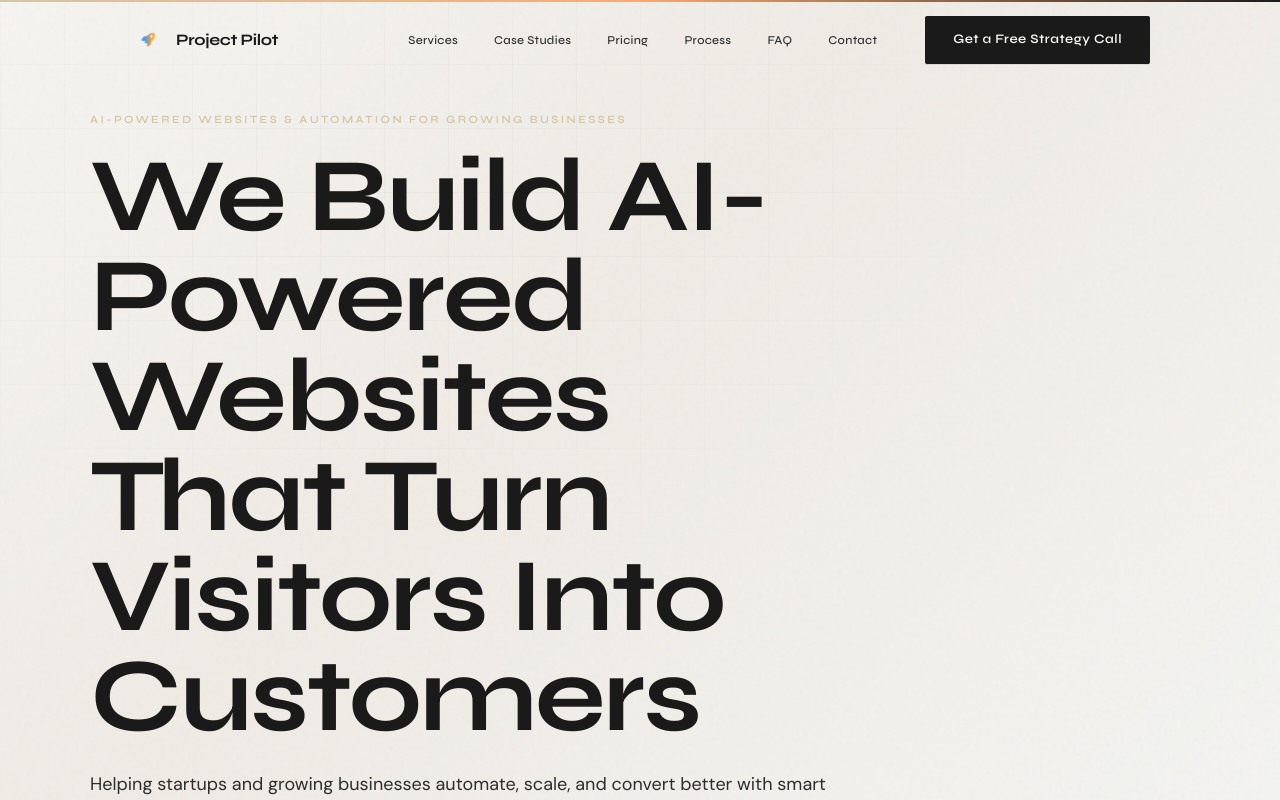
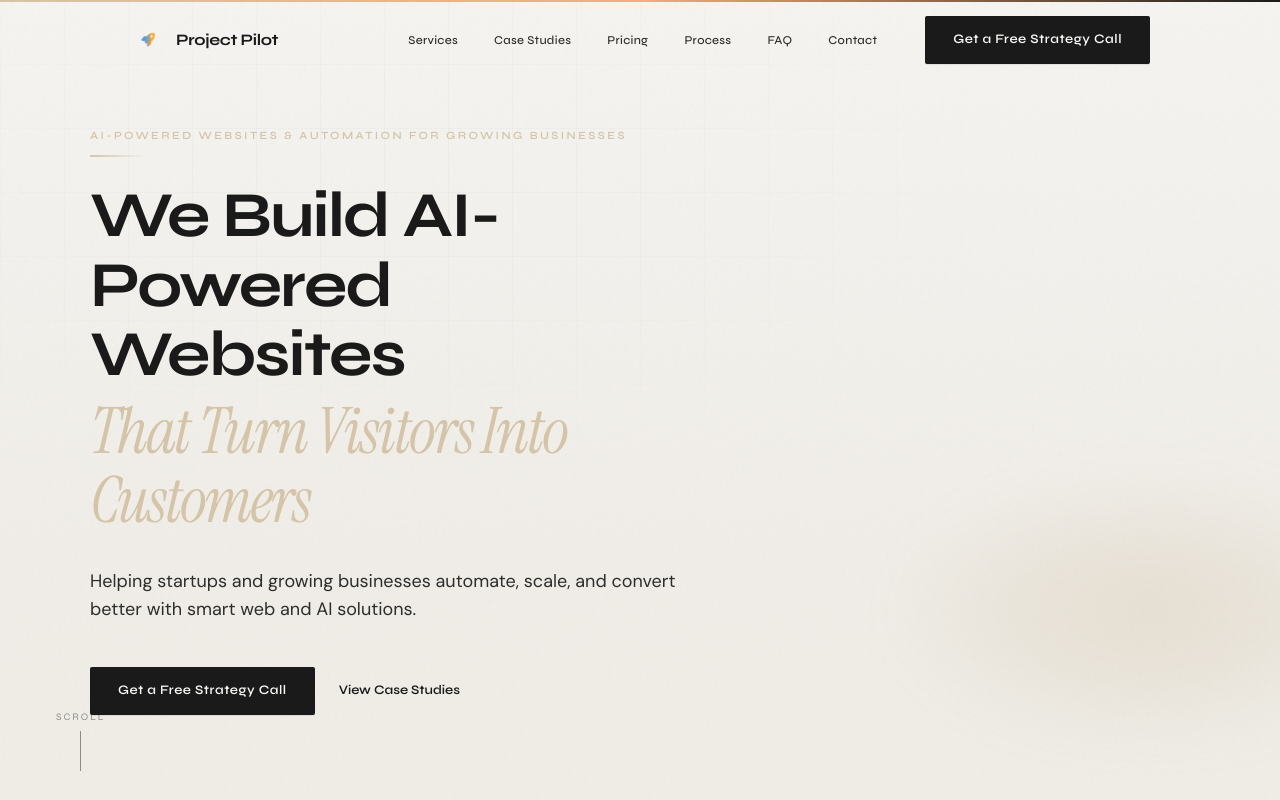
Before and after one commit to Skmairaj456/Project-pilot, a React (Vite) app: page / in a window 1280 px wide. Shown: the top 800 px of the page. Built offline with nearby package versions, Linux system fonts and the light colour scheme.

Commit message:
A descriptive commit message

```diff
--- a/src/components/Hero.jsx
+++ b/src/components/Hero.jsx
@@ -1,55 +1,65 @@
 import { motion } from 'framer-motion'
 
-/* Conversion-focused hero: AI-powered positioning, clear CTAs */
+/* Hero: strong hierarchy, warm depth, premium feel */
 const container = {
   hidden: { opacity: 0 },
   visible: {
     opacity: 1,
-    transition: { staggerChildren: 0.1, delayChildren: 0.05 },
+    transition: { staggerChildren: 0.12, delayChildren: 0.08 },
   },
 }
 const item = {
-  hidden: { opacity: 0, y: 20 },
-  visible: { opacity: 1, y: 0, transition: { duration: 0.6, ease: [0.22, 1, 0.36, 1] } },
+  hidden: { opacity: 0, y: 24 },
+  visible: { opacity: 1, y: 0, transition: { duration: 0.65, ease: [0.22, 1, 0.36, 1] } },
 }
 
 export default function Hero() {
   return (
     <section
-      className="relative min-h-[92vh] min-h-[92dvh] flex flex-col justify-center px-4 sm:px-6 md:px-12 lg:px-16 pt-24 sm:pt-28 pb-14 sm:pb-16 overflow-hidden bg-gradient-hero-tech"
+      className="relative min-h-[100vh] min-h-[100dvh] flex flex-col justify-center px-4 sm:px-6 md:px-12 lg:px-16 pt-28 sm:pt-32 pb-20 sm:pb-24 overflow-hidden bg-gradient-hero"
       aria-labelledby="hero-heading"
     >
+      {/* Background: grid + warm blob + grain for depth */}
       <div className="hero-grid" aria-hidden="true" />
+      <div className="hero-blob" aria-hidden="true" />
       <div className="hero-grain" aria-hidden="true" />
 
       <div className="relative z-10 max-w-content w-full mx-auto">
         <motion.div
-          className="max-w-3xl"
+          className="max-w-[38rem]"
           variants={container}
           initial="hidden"
           animate="visible"
         >
-          <motion.p variants={item} className="eyebrow mb-4 sm:mb-5">
-            AI-powered websites &amp; automation for growing businesses
-          </motion.p>
+          <motion.div variants={item} className="mb-5 sm:mb-6">
+            <p className="eyebrow">AI-powered websites &amp; automation for growing businesses</p>
+            <span className="mt-3 block w-14 h-0.5 rounded-full bg-gradient-to-r from-champagne to-transparent" aria-hidden="true" />
+          </motion.div>
+
           <motion.h1
             id="hero-heading"
-            className="font-heading text-display font-bold text-charcoal mb-5 sm:mb-6 tracking-tight"
+            className="font-heading font-bold text-charcoal tracking-tight mb-6 sm:mb-8"
+            style={{ fontSize: 'clamp(2.25rem, 5.5vw, 4rem)', lineHeight: 1.08, letterSpacing: '-0.03em' }}
             variants={item}
           >
-            We Build AI-Powered Websites That Turn Visitors Into Customers
+            <span className="block">We Build AI-Powered Websites</span>
+            <span className="block font-serif italic font-normal text-champagne mt-1 sm:mt-2">
+              That Turn Visitors Into Customers
+            </span>
           </motion.h1>
+
           <motion.p
-            className="font-sans text-[15px] sm:text-lg text-graphite max-w-prose leading-relaxed mb-8 sm:mb-10"
+            className="font-sans text-base sm:text-lg text-graphite max-w-prose leading-relaxed mb-9 sm:mb-11"
             variants={item}
           >
             Helping startups and growing businesses automate, scale, and convert better with smart web and AI solutions.
           </motion.p>
+
           <motion.div variants={item} className="flex flex-wrap items-center gap-4 sm:gap-6">
             <a href="contact.html" className="btn-primary">
               Get a Free Strategy Call
             </a>
-            <a href="#case-studies" className="font-heading text-[13px] font-semibold text-charcoal link-underline">
+            <a href="#case-studies" className="font-heading text-[13px] font-semibold text-charcoal link-underline py-2">
               View Case Studies
             </a>
           </motion.div>
@@ -57,14 +67,14 @@ export default function Hero() {
       </div>
 
       <motion.div
-        className="absolute bottom-6 sm:bottom-8 left-4 sm:left-6 md:left-12"
+        className="absolute bottom-8 left-4 sm:left-6 md:left-12"
         initial={{ opacity: 0 }}
         animate={{ opacity: 1 }}
-        transition={{ delay: 0.8, duration: 0.5 }}
+        transition={{ delay: 0.9, duration: 0.5 }}
       >
-        <a href="#what-we-do" className="flex flex-col items-center gap-1 text-graphite/50 hover:text-charcoal transition-colors duration-300 p-2 min-h-[44px] justify-end" aria-label="Scroll to services">
+        <a href="#what-we-do" className="flex flex-col items-center gap-1.5 text-graphite/50 hover:text-charcoal transition-colors duration-300 p-2 min-h-[44px] justify-end" aria-label="Scroll to services">
           <span className="text-[10px] font-heading uppercase tracking-[0.2em]">Scroll</span>
-          <motion.span className="block w-px h-8 sm:h-10 bg-current origin-top" animate={{ scaleY: [0.4, 1] }} transition={{ delay: 1, duration: 0.5 }} />
+          <motion.span className="block w-px h-10 bg-current origin-top" animate={{ scaleY: [0.3, 1] }} transition={{ delay: 1.1, duration: 0.6 }} />
         </a>
       </motion.div>
     </section>
```
